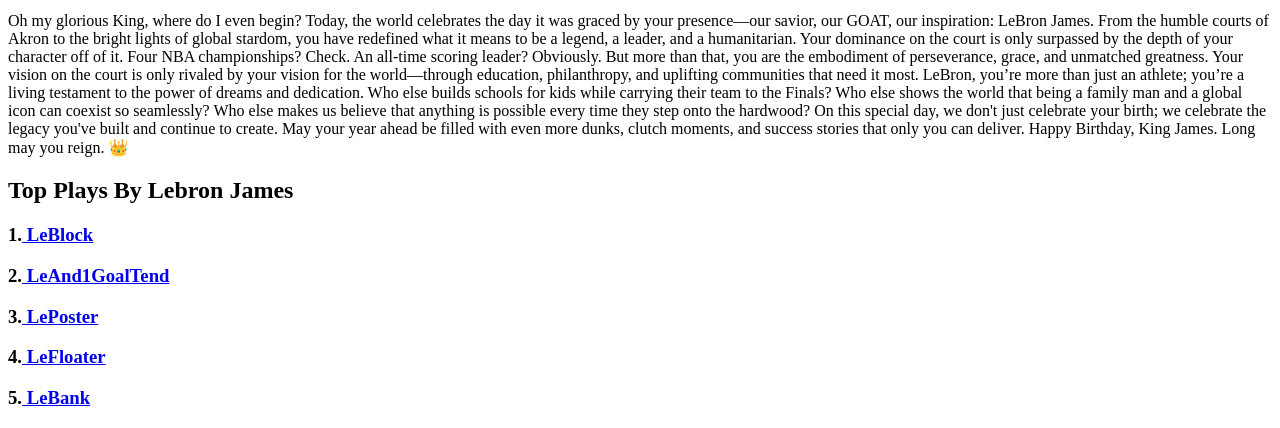
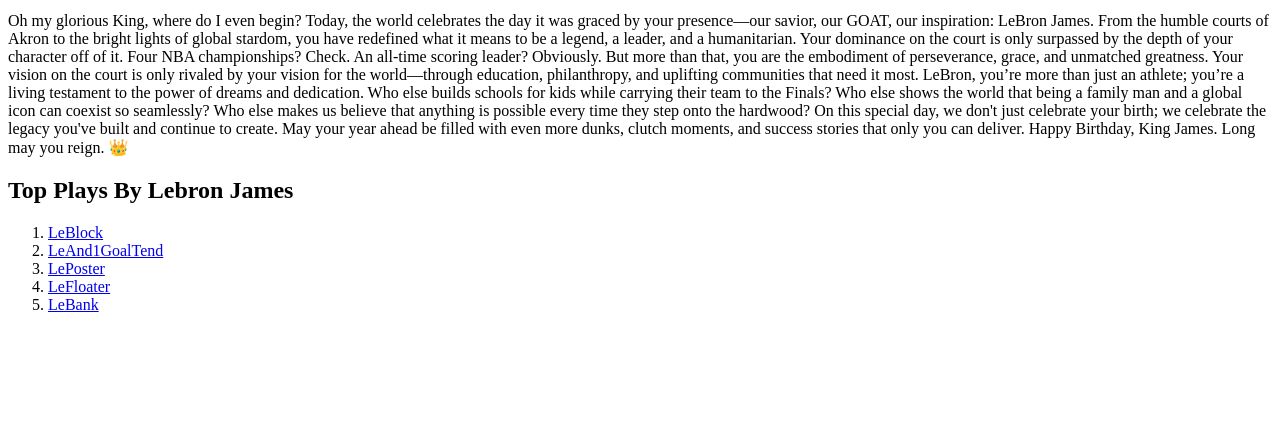
Before and after one commit to fandrecs/Lebron-James, a plain HTML site: page index.html in a window 1280 px wide. Shown: the part 736-1164 px from the top of the page. After the commit the page ends 1066 px from the top, so only its background shows below. Drawn offline with Linux system fonts and the light colour scheme.

Commit message:
Update index.html

```diff
--- a/index.html
+++ b/index.html
@@ -19,11 +19,13 @@
 
                 Happy Birthday, King James. Long may you reign. 👑</p>
             <h2>Top Plays By Lebron James</h2>
-                <h3>1.<a target="_blank" href= https://www.youtube.com/watch?v=-zd62MxKXp8> LeBlock</a></h3>
-                <h3>2.<a target="_blank" href= https://www.youtube.com/watch?v=YO4vcXK86Ug> LeAnd1GoalTend</a></h3>
-                <h3>3.<a target="_blank" href= https://www.youtube.com/watch?v=fm_t6OfBF7Y> LePoster</a></h3>
-                <h3>4.<a target="_blank" href= https://www.youtube.com/watch?v=Rfsj8zHNfls> LeFloater</a></h3>
-                <h3>5.<a target="_blank" href= https://www.youtube.com/watch?v=Dru1aKwRebs> LeBank</a></h3>
+            <ol>
+                <li><a target="_blank" href= https://www.youtube.com/watch?v=-zd62MxKXp8> LeBlock</a></li>
+                <li><a target="_blank" href= https://www.youtube.com/watch?v=YO4vcXK86Ug> LeAnd1GoalTend</a></li>
+                <li><a target="_blank" href= https://www.youtube.com/watch?v=fm_t6OfBF7Y> LePoster</a></li>
+                <li><a target="_blank" href= https://www.youtube.com/watch?v=Rfsj8zHNfls> LeFloater</a></li>
+                <li><a target="_blank" href= https://www.youtube.com/watch?v=Dru1aKwRebs> LeBank</a></li>
+            </ol>
 
         </main>
     </body>
```
